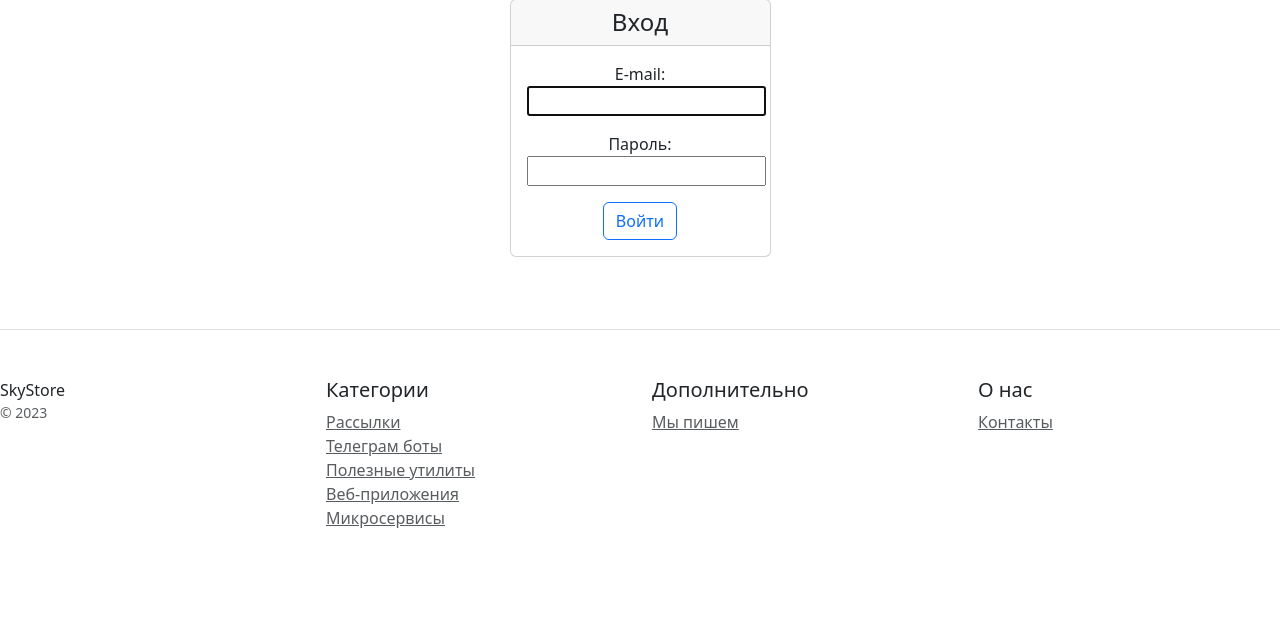
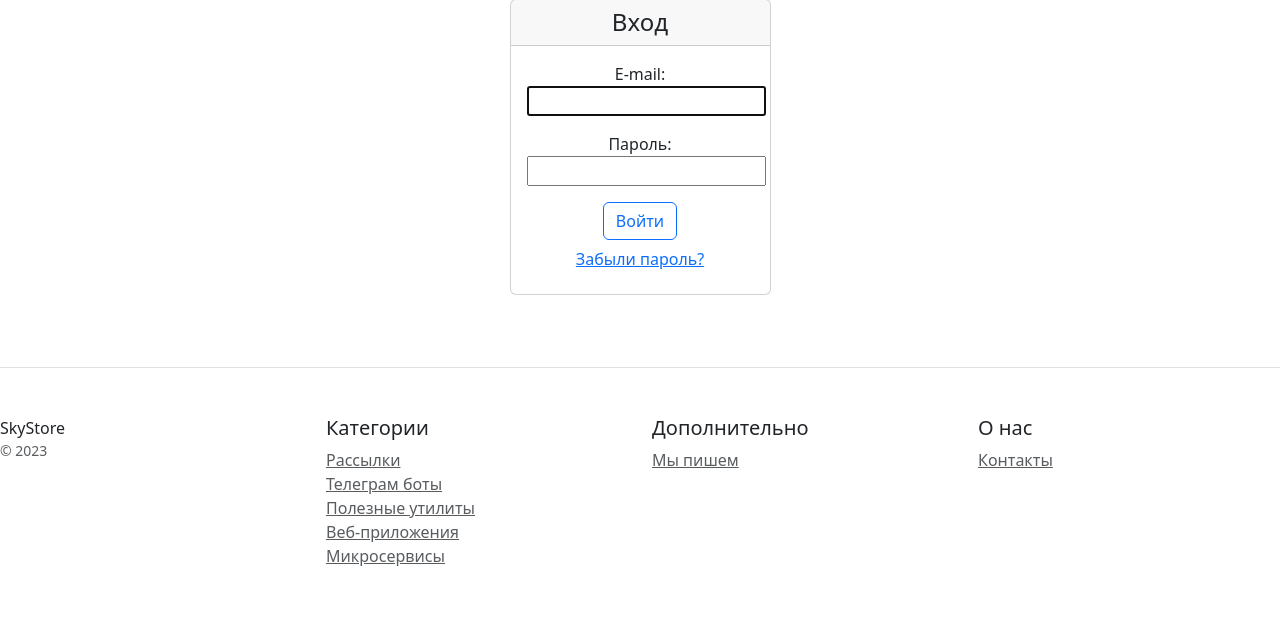
Before and after one commit to Fullesh/Django_homework_2, a Django app: page /users/ in a window 1280 px wide. Shown: the part 288-920 px from the top of the page. Before the commit the page ends 816 px from the top, so only its background shows below. Run offline with Django 5.2, Linux system fonts and the light colour scheme; parts of the project's set-up code (start-up, migrations or seed data) failed here and were passed over.

Commit message:
Изменён шаблон для входа пользователя

```diff
--- a/users/templates/users/login.html
+++ b/users/templates/users/login.html
@@ -15,6 +15,10 @@
                         {% csrf_token %}
                         {{ form.as_p }}
                         <button type="submit" class="btn btn-block btn-outline-primary">Войти</button>
+                        <div class="row">
+
+                        </div>
+                        <a class="btn btn-link" href="{% url 'users:reset_password' %}">Забыли пароль?</a>
                     </div>
                 </div>
             </div>
```
